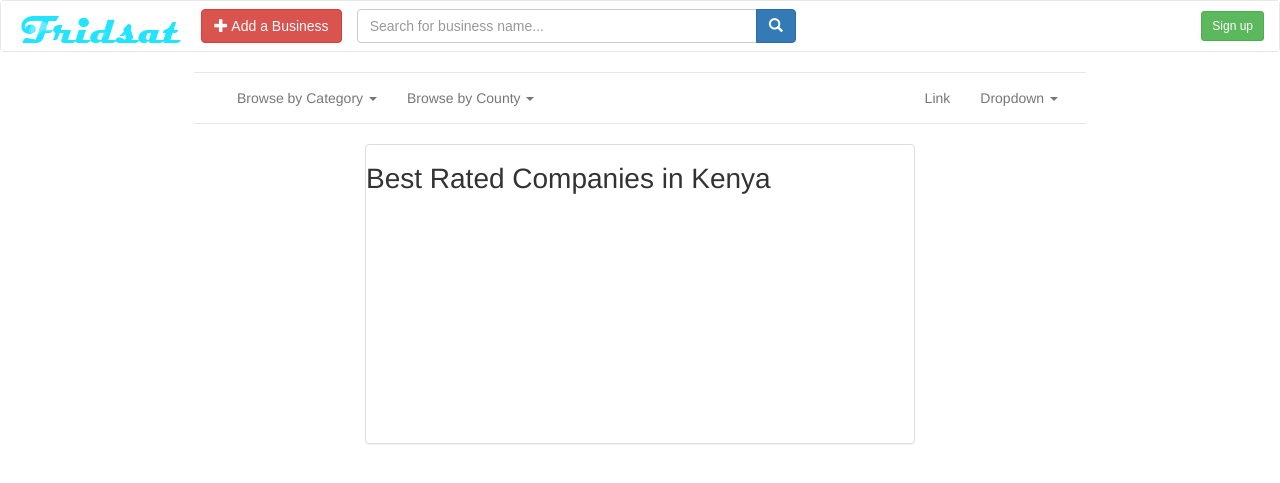
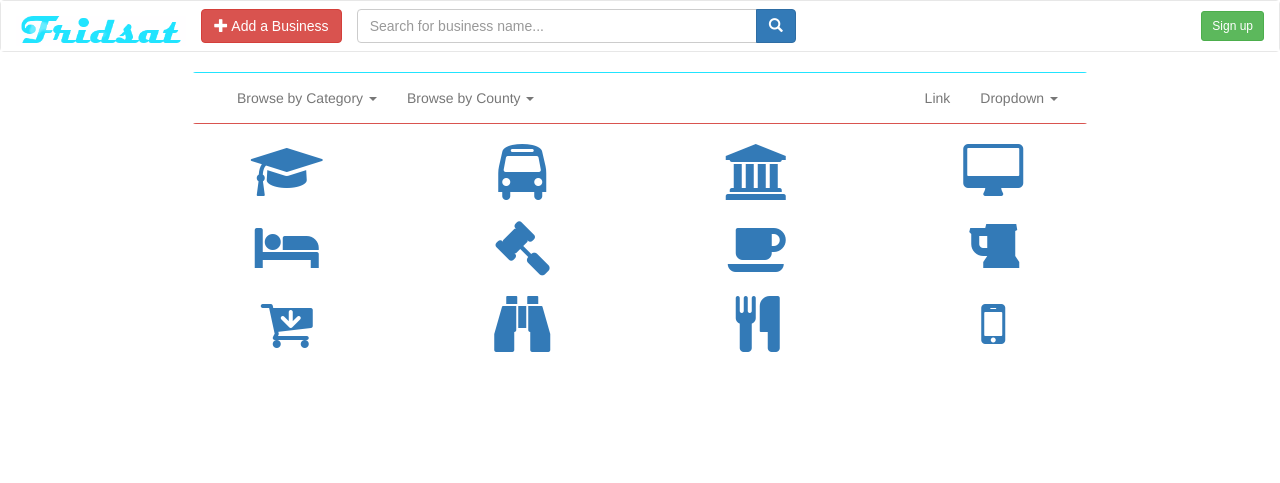
Before and after one commit to KenMwanza/fridsat, a Django app: page / in a window 1280 px wide. Shown: the top 483 px of the page. Run offline with Django 3.2, Linux system fonts and the light colour scheme; data that the repository does not hold is empty; some libraries are stand-ins or nearby versions.

Commit message:
Change index page

```diff
--- a/front/static/front/css/main.css
+++ b/front/static/front/css/main.css
@@ -83,6 +83,8 @@ textarea {
     margin: 0 auto;
     border-left: none;
     border-right: none;
+    border-top-color: #21E4FF;
+    border-bottom-color: #D9534F;
 }
 
 .scrollable-menu {
@@ -90,17 +92,26 @@ textarea {
     overflow-x: auto;
 }
 
-#front-panel {
+#jumbotron-panel {
     width: 550px;
     height: 300px;
     margin: 20px auto;
     /*background-image: url('/static/front/img/storefront.png');*/
 }
-
 @media only screen and (min-width: 320px) and (max-width : 480px) {
-  #front-panel {
+  #jumbotron-panel {
     width: 100%;
   }
+}
+
+#links-panel {
+    width: 80%;
+    margin: 20px auto;
+}
+
+#links-panel .row div {
+    margin-bottom: 20px;
+    text-align: center;
 }
 
 .info-panel {
--- a/front/templates/base.html
+++ b/front/templates/base.html
@@ -74,8 +74,16 @@
 
       <nav id="mini-nav" class="navbar navbar-default">
         <div class="container-fluid">
+          <div class="navbar-header">
+            <button type="button" class="navbar-toggle collapsed" data-toggle="collapse" data-target="#mini-navbar-collapse">
+              <span class="sr-only">Toggle navigation</span>
+              <span class="icon-bar"></span>
+              <span class="icon-bar"></span>
+              <span class="icon-bar"></span>
+            </button>
+          </div>
           <!-- Collect the nav links, forms, and other content for toggling -->
-          <div class="collapse navbar-collapse" id="bs-example-navbar-collapse-1">
+          <div class="collapse navbar-collapse" id="mini-navbar-collapse">
             <ul class="nav navbar-nav">
               <li class="dropdown">
                 <a href="#" class="dropdown-toggle" data-toggle="dropdown" role="button" aria-haspopup="true" aria-expanded="false">Browse by Category <span class="caret"></span></a>
@@ -109,7 +117,7 @@
         </div><!-- /.container-fluid -->
       </nav>
 
-      <div class="content">
+      <div class="container">
       {% if user.has_usable_password == False %}
         <div id="set-password" title="Set a new password">
           <p>Hi {{ user.username }}, you have not set a password yet. Please set one now.</p>
--- a/front/templates/front/index.html
+++ b/front/templates/front/index.html
@@ -1,8 +1,51 @@
 {% extends 'base.html' %}
 {% load staticfiles %}
+{% block head %}
+<link rel="stylesheet" href="//maxcdn.bootstrapcdn.com/font-awesome/4.3.0/css/font-awesome.min.css">
+{% endblock %}
 {% block title %}Business Directory, Reviews and Ratings in Kenya{% endblock %}
 {% block content %}
-        <div id="front-panel" class="panel panel-default">
+        <!--<div id="jumbotron-panel" class="panel panel-default">
           <h1>Best Rated Companies in Kenya</h1>
+        </div>-->
+        <div id="links-panel">
+          <div class="row">
+          	<div class="col-md-3">
+          		<a href="#"><i class="fa fa-mortar-board fa-4x"></i></a>
+          	</div>
+          	<div class="col-md-3">
+          		<a href="#"><i class="fa fa-bus fa-4x"></i></a>
+          	</div>
+          	<div class="col-md-3">
+          		<a href="#"><i class="fa fa-institution fa-4x"></i></a>
+          	</div>
+          	<div class="col-md-3">
+          		<a href="#"><i class="fa fa-desktop fa-4x"></i></a>
+          	</div>
+          	<div class="col-md-3">
+          		<a href="#"><i class="fa fa-hotel fa-4x"></i></a>
+          	</div>
+          	<div class="col-md-3">
+          		<a href="#"><i class="fa fa-legal fa-4x"></i></a>
+          	</div>
+          	<div class="col-md-3">
+          		<a href="#"><i class="fa fa-coffee fa-4x"></i></a>
+          	</div>
+          	<div class="col-md-3">
+          		<a href="#"><i class="fa fa-beer fa-4x"></i></a>
+          	</div>
+          	<div class="col-md-3">
+          		<a href="#"><i class="fa fa-cart-arrow-down fa-4x"></i></a>
+          	</div>
+          	<div class="col-md-3">
+          		<a href="#"><i class="fa fa-binoculars fa-4x"></i></a>
+          	</div>
+          	<div class="col-md-3">
+          		<a href="#"><i class="fa fa-cutlery fa-4x"></i></a>
+          	</div>
+          	<div class="col-md-3">
+          		<a href="#"><i class="fa fa-mobile fa-4x"></i></a>
+          	</div>
+          </div>
         </div>
 {% endblock %}
```
